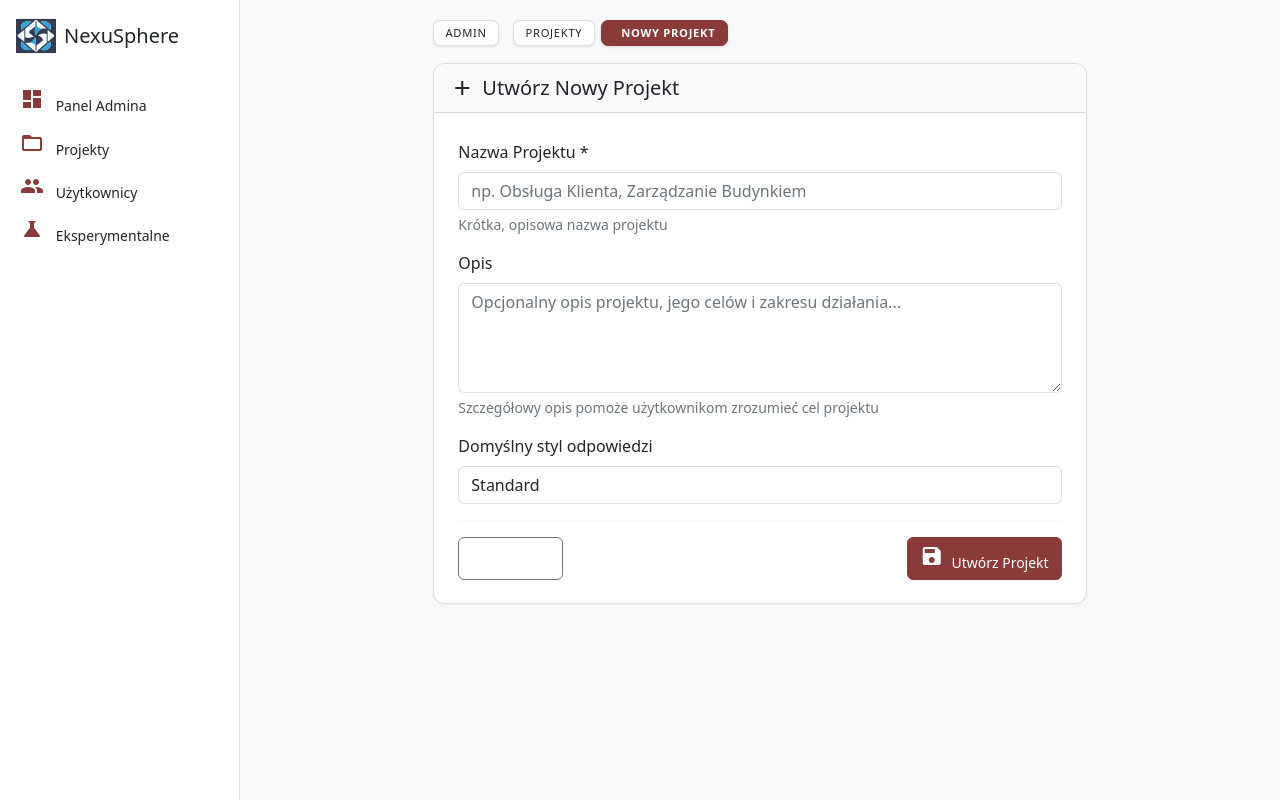
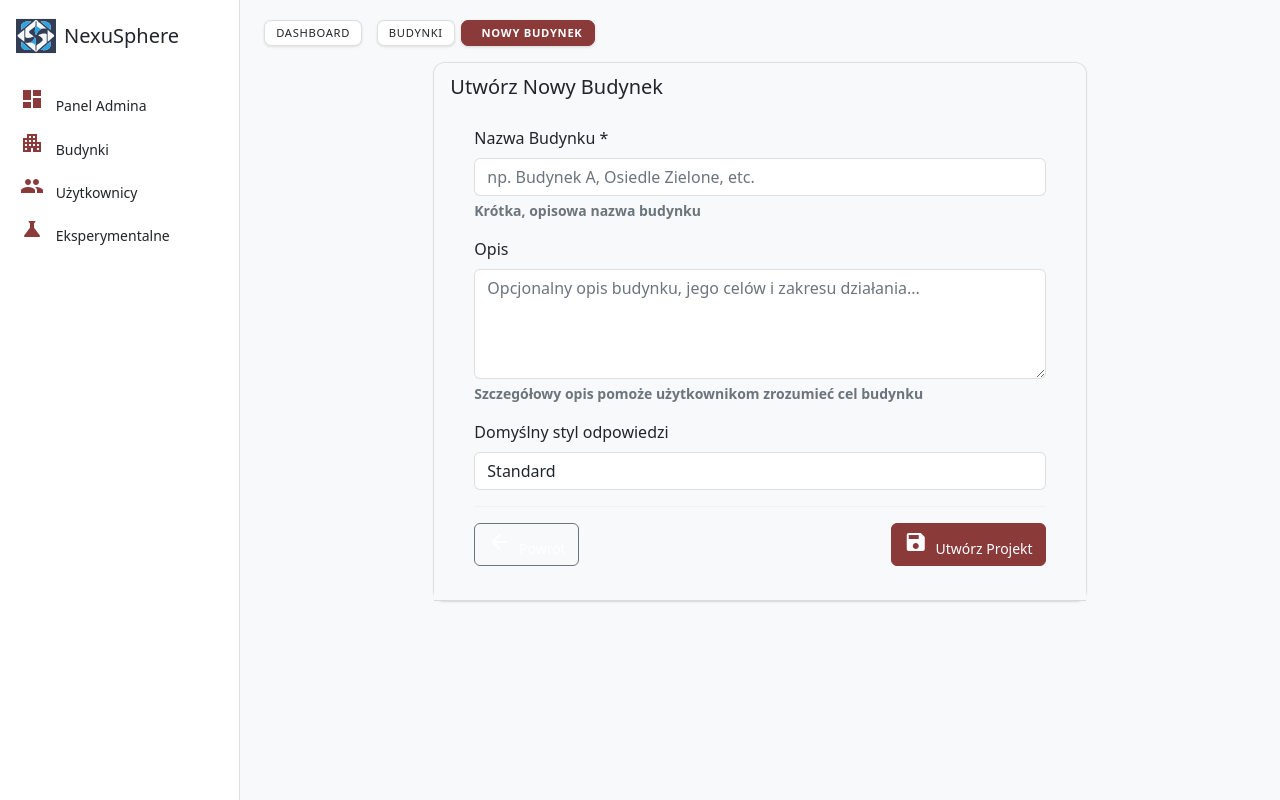
Before and after one commit to TeodorGlobalworth/nexusphere, a Flask app: page /admin/projects/new in a window 1280 px wide. Run offline with Flask 3, Linux system fonts and the light colour scheme; a user stored in the database is signed in; tables that the repository leaves empty hold one stand-in row (values such as "Sample post"); some libraries are stand-ins or nearby versions.

Commit message:
Disable reranker, change UI labels from 'project' to 'building' and icons to apartment

```diff
--- a/app/templates/admin/new_project.html
+++ b/app/templates/admin/new_project.html
@@ -1,38 +1,41 @@
 {% extends "base.html" %}
 
-{% block title %}{{ _('NexuSphere - Nowy Projekt - Panel Administratora') }}{% endblock %}
+{% block title %}{{ _('NexuSphere - Nowy Budynek - Panel Administratora') }}{% endblock %}
 
 {% block content %}
 <div class="container-fluid px-4">
-    <div class="row justify-content-center">
-        <div class="col-12 col-md-10 col-lg-8">
-            <nav aria-label="breadcrumb">
-                <ol class="breadcrumb">
-                    <li class="breadcrumb-item"><a href="{{ url_for('admin.dashboard') }}">{{ _('Admin') }}</a></li>
-                    <li class="breadcrumb-item"><a href="{{ url_for('admin.projects') }}">{{ _('Projekty') }}</a></li>
-                    <li class="breadcrumb-item active" aria-current="page">{{ _('Nowy Projekt') }}</li>
-                </ol>
-            </nav>
-
+    <div class="row mb-3">
+        <div class="col-12">
+            <div class="d-flex justify-content-between align-items-center">
+                <nav aria-label="breadcrumb">
+                    <ol class="breadcrumb mb-0">
+                    <li class="breadcrumb-item"><a href="{{ url_for('admin.dashboard') }}">{{ _('Dashboard') }}</a></li>
+                    <li class="breadcrumb-item"><a href="{{ url_for('admin.projects') }}">{{ _('Budynki') }}</a></li>
+                    <li class="breadcrumb-item active" aria-current="page">{{ _('Nowy Budynek') }}</li>
+                    </ol>
+                </nav>
+            </div>
+        </div>
+    </div>
+    <div class="row">
+        <div class="col-md-8 mx-auto">
             <div class="ui-panel">
-                <div class="ui-panel-header d-flex align-items-center">
-                    <i class="material-icons me-2">add</i>
-                    <h5 class="mb-0">{{ _('Utwórz Nowy Projekt') }}</h5>
-                </div>
+                <div class="ui-panel-header">
+                    <h5 class="mb-0">{{ _('Utwórz Nowy Budynek') }}</h5>
                 <div class="card-body">
                     <form method="POST" class="ui-form">
                         <input type="hidden" name="csrf_token" value="{{ csrf_token() }}"/>
 
                         <div class="mb-3">
-                            <label for="name" class="form-label">{{ _('Nazwa Projektu') }} *</label>
-                            <input type="text" id="name" name="name" class="form-control" required placeholder="{{ _('np. Obsługa Klienta, Zarządzanie Budynkiem') }}">
-                            <div class="form-text">{{ _('Krótka, opisowa nazwa projektu') }}</div>
+                            <label for="name" class="form-label">{{ _('Nazwa Budynku') }} *</label>
+                            <input type="text" class="form-control" id="name" name="name" required placeholder="{{ _('np. Budynek A, Osiedle Zielone, etc.') }}">
+                            <div class="form-text">{{ _('Krótka, opisowa nazwa budynku') }}</div>
                         </div>
 
                         <div class="mb-3">
                             <label for="description" class="form-label">{{ _('Opis') }}</label>
-                            <textarea id="description" name="description" class="form-control" rows="4" placeholder="{{ _('Opcjonalny opis projektu, jego celów i zakresu działania...') }}"></textarea>
-                            <div class="form-text">{{ _('Szczegółowy opis pomoże użytkownikom zrozumieć cel projektu') }}</div>
+                            <textarea id="description" name="description" class="form-control" rows="4" placeholder="{{ _('Opcjonalny opis budynku, jego celów i zakresu działania...') }}"></textarea>
+                            <div class="form-text">{{ _('Szczegółowy opis pomoże użytkownikom zrozumieć cel budynku') }}</div>
                         </div>
 
                         <div class="mb-3">
--- a/app/templates/base.html
+++ b/app/templates/base.html
@@ -42,7 +42,7 @@
         <nav class="nav nav-pills flex-column px-2 py-2">
         {% if current_user.is_admin %}
           <a href="{{ url_for('admin.dashboard') }}" class="nav-link"><i class="material-icons me-2">dashboard</i> Panel Admina</a>
-          <a href="{{ url_for('admin.projects') }}" class="nav-link"><i class="material-icons me-2">folder_open</i> Projekty</a>
+          <a href="{{ url_for('admin.projects') }}" class="nav-link"><i class="material-icons me-2">apartment</i> Budynki</a>
           <a href="{{ url_for('admin.users') }}" class="nav-link"><i class="material-icons me-2">people</i> Użytkownicy</a>
           {% if current_user.is_superadmin %}
             <a href="{{ url_for('admin.experimental') }}" class="nav-link"><i class="material-icons me-2">science</i> Eksperymentalne</a>
--- a/app/templates/project/knowledge_base.html
+++ b/app/templates/project/knowledge_base.html
@@ -129,7 +129,7 @@
                 </div>
                 {% else %}
                 <div class="p-5 text-center">
-                    <i class="material-icons display-4">folder_open</i>
+                    <i class="material-icons display-4">apartment</i>
                     <h4 class="mt-3">{{ _('Baza wiedzy jest pusta') }}</h4>
                     <p class="text-center">
                         {{ Prześlij pierwsze dokumenty, aby rozpocząć budowanie bazy wiedzy. }}<br>
```
Also changed, not shown: app/services/ai_components/retrieval_pipeline.py (+14 -38 lines), app/templates/admin/dashboard.html (+11 -10 lines), app/templates/admin/projects.html (+13 -13 lines).
